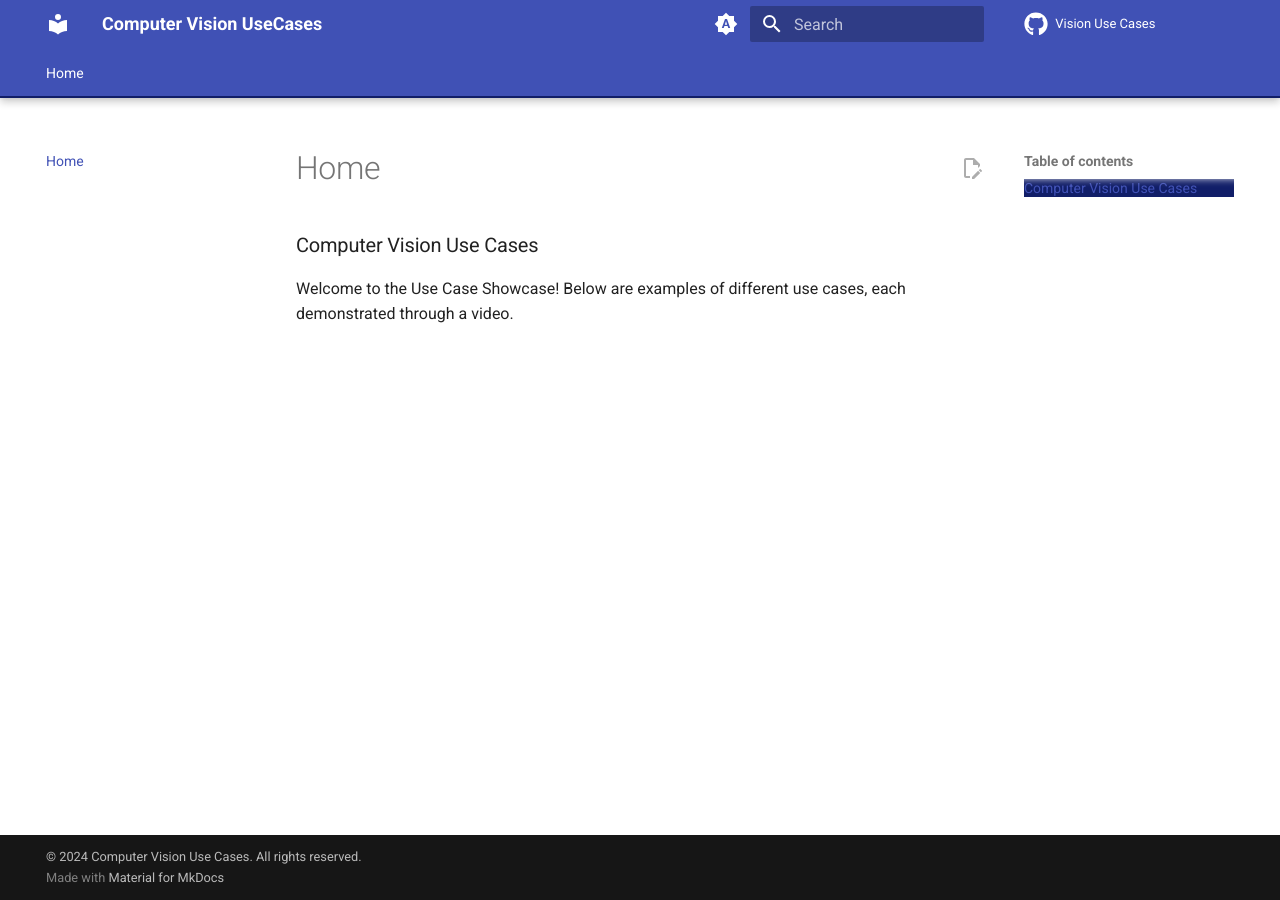
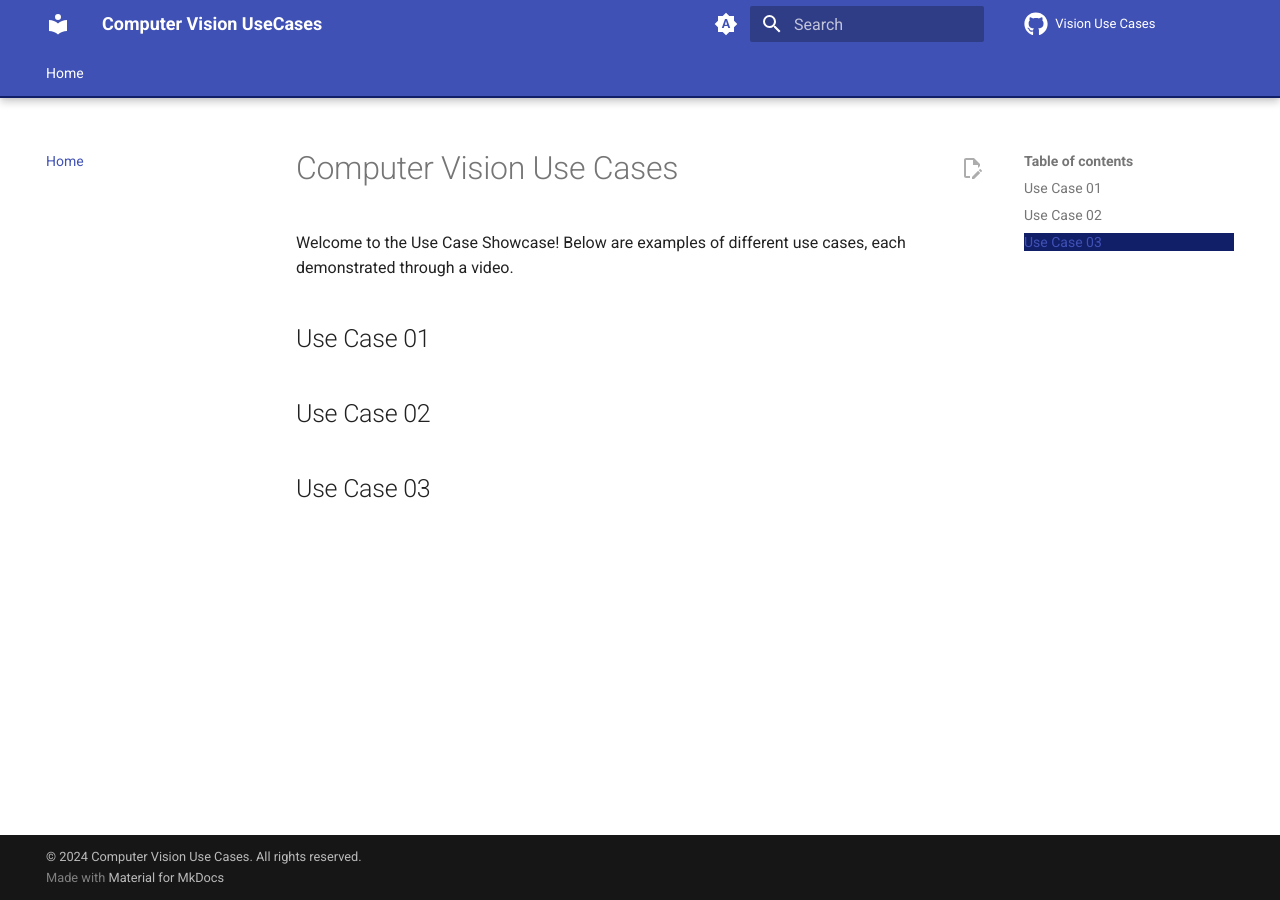
Before and after one commit to RizwanMunawar/visionusecases, an MkDocs documentation site: the page built from docs/index.md, in a window 1280 px wide. Built offline with MkDocs 1.6.1 and Material for MkDocs 9.7.7, drawn with Linux system fonts in a browser that asks for light colours; comment, search, counter and statistics services are not loaded.

Commit message:
Update index.md

```diff
--- a/docs/index.md
+++ b/docs/index.md
@@ -1,3 +1,7 @@
-### Computer Vision Use Cases
+# Computer Vision Use Cases
 
 Welcome to the Use Case Showcase! Below are examples of different use cases, each demonstrated through a video.
+
+## Use Case 01
+## Use Case 02
+## Use Case 03
```
